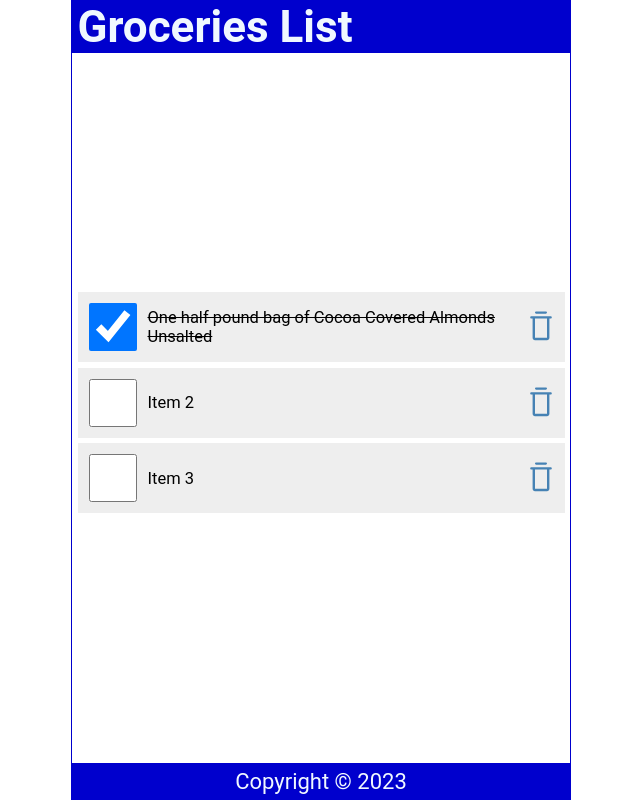
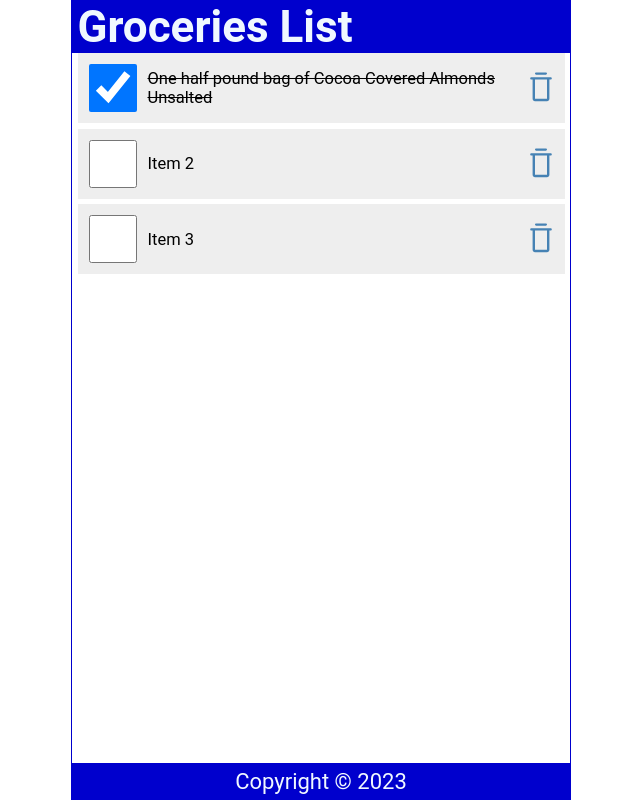
Before and after one commit to ibonelli/ReactDemo1, a React (Vite) app: page / in a window 1280 px wide. Shown: the whole page, without its empty margins (319-959 px from the left). Built offline with nearby package versions, Linux system fonts and the light colour scheme.

Commit message:
Adding props to Header and using it.

```diff
--- a/src/App.jsx
+++ b/src/App.jsx
@@ -6,7 +6,7 @@
 
   return (
     <div className="App">
-      <Header />
+      <Header title="Groceries List" />
       <Content />
       <Footer />
     </div>
--- a/src/Header.jsx
+++ b/src/Header.jsx
@@ -1,10 +1,14 @@
-const Header = () => {
+const Header = ({title}) => {
 
     return (
         <header>
-            <h1>Groceries List</h1>
+            <h1>{title}</h1>
         </header>
     )
 }
 
+Header.defaultProps = {
+    title: "Default Title"
+}
+
 export default Header;
--- a/src/index.css
+++ b/src/index.css
@@ -44,7 +44,7 @@
   display: flex;
   flex-direction: column;
   flex-grow: 1;
-  justify-content: center;
+  justify-content: flex-start;
   align-items: center;
   overflow-y: auto;
 }
```
